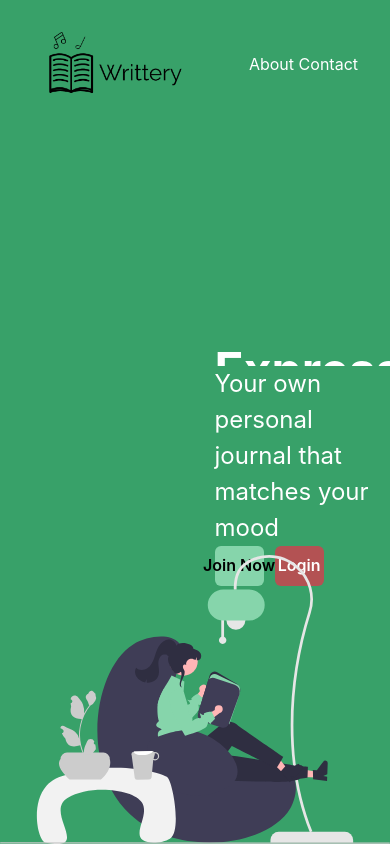
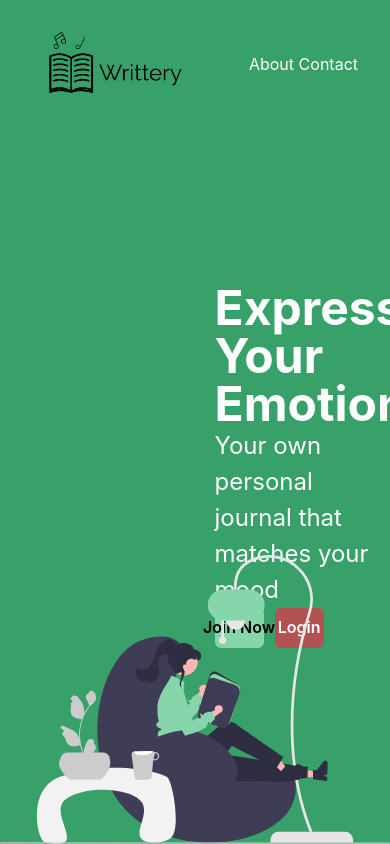
Before and after one commit to Moawin99/Journal, a React (Vite) app in the folder frontend/: page / in a window 390 px wide. Shown: the top 844 px of the page. Built offline with nearby package versions, Linux system fonts and the light colour scheme; the HTML template or start-up script is replaced by a standard one.

Commit message:
working on making responsive and finishing landing

```diff
--- a/frontend/src/components/landing/LandingPage.jsx
+++ b/frontend/src/components/landing/LandingPage.jsx
@@ -77,7 +77,7 @@ const LandingPage = ({ color }) => {
                     justify='center'
                     align='flex-start'
                     >
-                        <Heading noOfLines={2} size='3xl'>Express Your Emotions</Heading>
+                        <Heading size='3xl'>Express Your Emotions</Heading>
                         <Text fontSize='2xl'>Your own personal journal that matches your mood</Text>
                         <Flex
                         w='70%'
```
